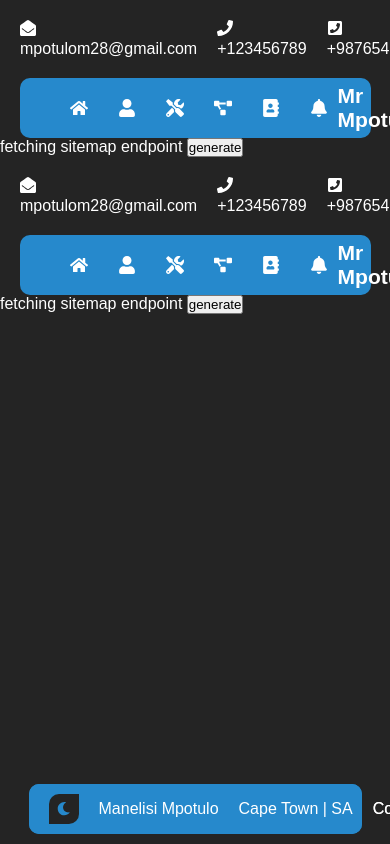
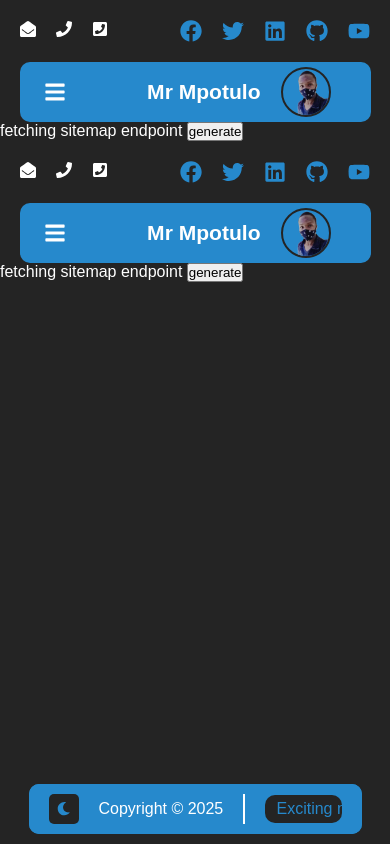
Before and after one commit to mmpotulo28/portfolio-next-v2, a Next.js app: page /layout in a window 390 px wide. Shown: the top 844 px of the page. Built offline with nearby package versions, Linux system fonts and the light colour scheme; no server answers.

Commit message:
Enhance responsive design for Header and Footer components; add toggle navigation functionality and adjust styles

```diff
--- a/src/pages/components/Footer/footer.module.css
+++ b/src/pages/components/Footer/footer.module.css
@@ -58,7 +58,7 @@
 	display: flex;
 	justify-content: center;
 	align-items: center;
-	border-radius: 10px 0;
+	border-radius: 5px;
 }
 
 .ticker {
--- a/src/pages/components/Footer/index.tsx
+++ b/src/pages/components/Footer/index.tsx
@@ -45,8 +45,8 @@ const Footer = () => {
 							{context.theme == "dark" ? <FaMoon /> : <FaSun />}
 						</button>
 					</li>
-					<li>Manelisi Mpotulo</li>
-					<li>Cape Town | SA</li>
+					<li className="hideOnMobile">Manelisi Mpotulo</li>
+					<li className="hideOnMobile">Cape Town | SA</li>
 					<li>Copyright &copy; {new Date().getFullYear()}</li>
 				</ul>
 				<Ticker messages={messages} />
--- a/src/pages/components/Header/header.module.css
+++ b/src/pages/components/Header/header.module.css
@@ -97,6 +97,10 @@
 	transition: all 0.3s ease-in-out;
 }
 
+.mainNav .toggleNav {
+	display: none;
+}
+
 @media screen and (max-width: 800px) {
 	.mainNav .navItems a span {
 		display: none;
@@ -106,3 +110,92 @@
 		display: inline;
 	}
 }
+
+@media screen and (max-width: 600px) {
+	.mainNav .toggleNav {
+		display: flex;
+		justify-content: center;
+		align-items: center;
+		height: 50px;
+		width: 50px;
+		margin-left: -30px;
+		font-size: var(--fs-large);
+		border: none;
+		background-color: transparent;
+		color: var(--foreground);
+	}
+
+	.mainNav .navItems.hide {
+		z-index: -1;
+		max-height: 0 !important;
+		min-height: 0 !important;
+		min-width: none !important;
+		margin-left: -50%;
+		overflow: hidden;
+		background-color: transparent;
+		color: transparent;
+	}
+
+	.mainNav .navItems {
+		margin-top: 55px;
+		display: flex;
+		flex-direction: column;
+		background-color: var(--theme-color);
+		z-index: 2;
+		align-items: flex-start;
+		padding: 10px 10px;
+		position: absolute;
+		min-width: 90%;
+		left: 50%;
+		transform: translate(-50%, 0);
+		border-radius: 0 0 10px 10px;
+		box-shadow: 2px 4px 5px var(--background);
+	}
+
+	.mainNav .navItems a {
+		height: 50px;
+		min-width: 100%;
+		z-index: 2;
+		justify-content: flex-start;
+	}
+
+	.mainNav .navItems a span {
+		display: inline;
+	}
+
+	.mainNav {
+		max-height: 60px;
+		align-items: flex-start;
+		position: relative;
+	}
+
+	.mainNav .navItems a:hover span {
+		display: inline;
+	}
+}
+
+/* responsive design */
+@media screen and (max-width: 600px) {
+	.topNav .contacts .contact span {
+		display: none;
+		position: absolute;
+		top: -20px;
+	}
+	.topNav .contacts .contact {
+		position: relative;
+	}
+
+	.topNav .contacts .contact i {
+		font-size: var(--fs-large) !important;
+	}
+
+	.topNav .contacts .contact:hover {
+		color: var(--theme-color);
+	}
+
+	.topNav .contacts .contact:hover span {
+		display: flex;
+		flex-wrap: nowrap;
+		color: var(--theme-color);
+	}
+}
--- a/src/pages/components/Header/index.tsx
+++ b/src/pages/components/Header/index.tsx
@@ -1,4 +1,4 @@
-import React from "react";
+import React, { useState } from "react";
 import {
 	FaFacebook,
 	FaTwitter,
@@ -14,6 +14,8 @@ import {
 	FaPhoneSquare,
 	FaGithub,
 	FaYoutube,
+	FaBars,
+	FaTimesCircle,
 } from "react-icons/fa";
 import Link from "next/link";
 import Image from "next/image";
@@ -22,6 +24,7 @@ import styles from "./header.module.css";
 
 const Header = () => {
 	const { openImageModal } = useGlobalContext();
+	const [hideNav, setHideNav] = useState<boolean>(true);
 
 	if (typeof window !== "undefined") {
 	}
@@ -55,7 +58,13 @@ const Header = () => {
 			</div>
 
 			<div className={styles.mainNav}>
-				<div className={styles.navItems}>
+				<button
+					onBlur={() => setHideNav(true)}
+					onFocus={() => setHideNav(!hideNav)}
+					className={styles.toggleNav}>
+					{hideNav ? <FaBars /> : <FaTimesCircle />}
+				</button>
+				<div className={styles.navItems + " " + (hideNav && styles.hide)}>
 					<Link href="#home">
 						<FaHome /> <span>Home</span>
 					</Link>
--- a/src/styles/globals.css
+++ b/src/styles/globals.css
@@ -51,6 +51,12 @@ a {
 	text-decoration: none;
 }
 
+@media screen and (max-width: 800px) {
+	.hideOnMobile {
+		display: none !important;
+	}
+}
+
 @media (prefers-color-scheme: dark) {
 	html {
 		color-scheme: dark;
```
